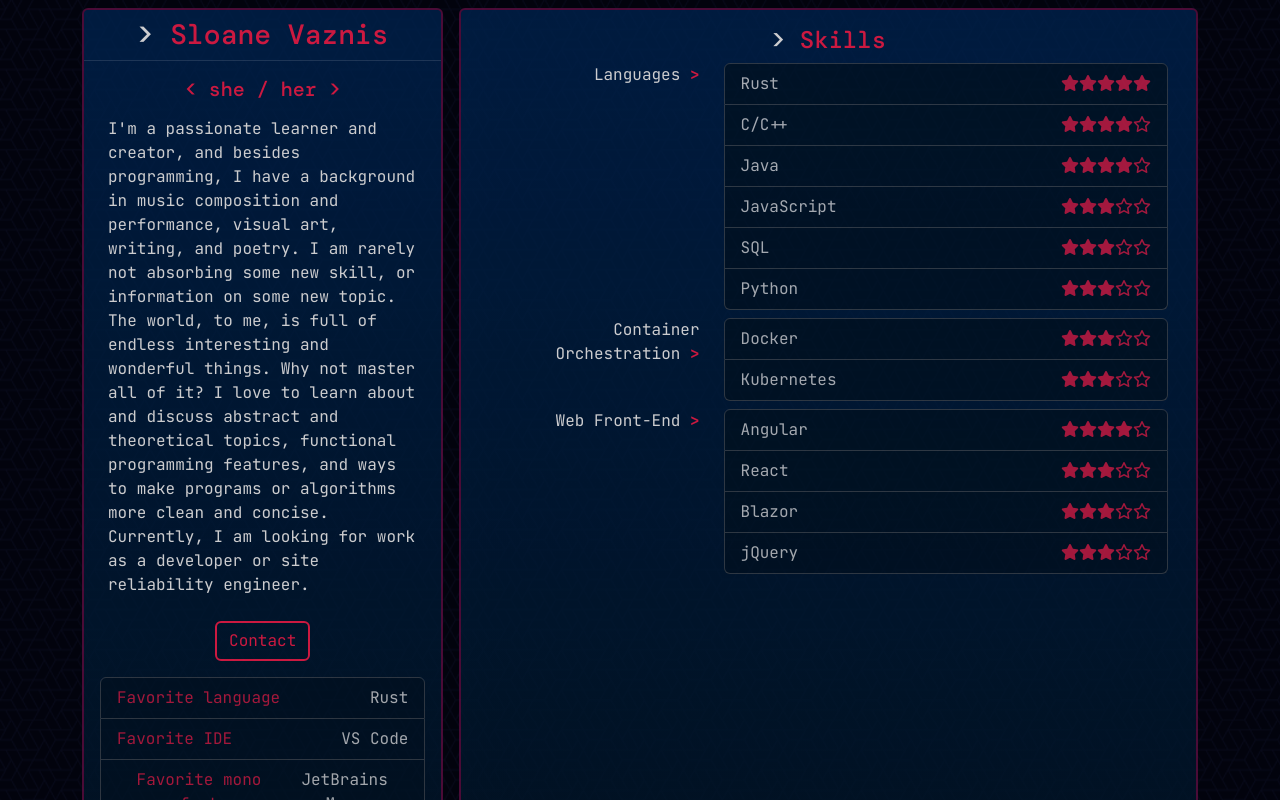
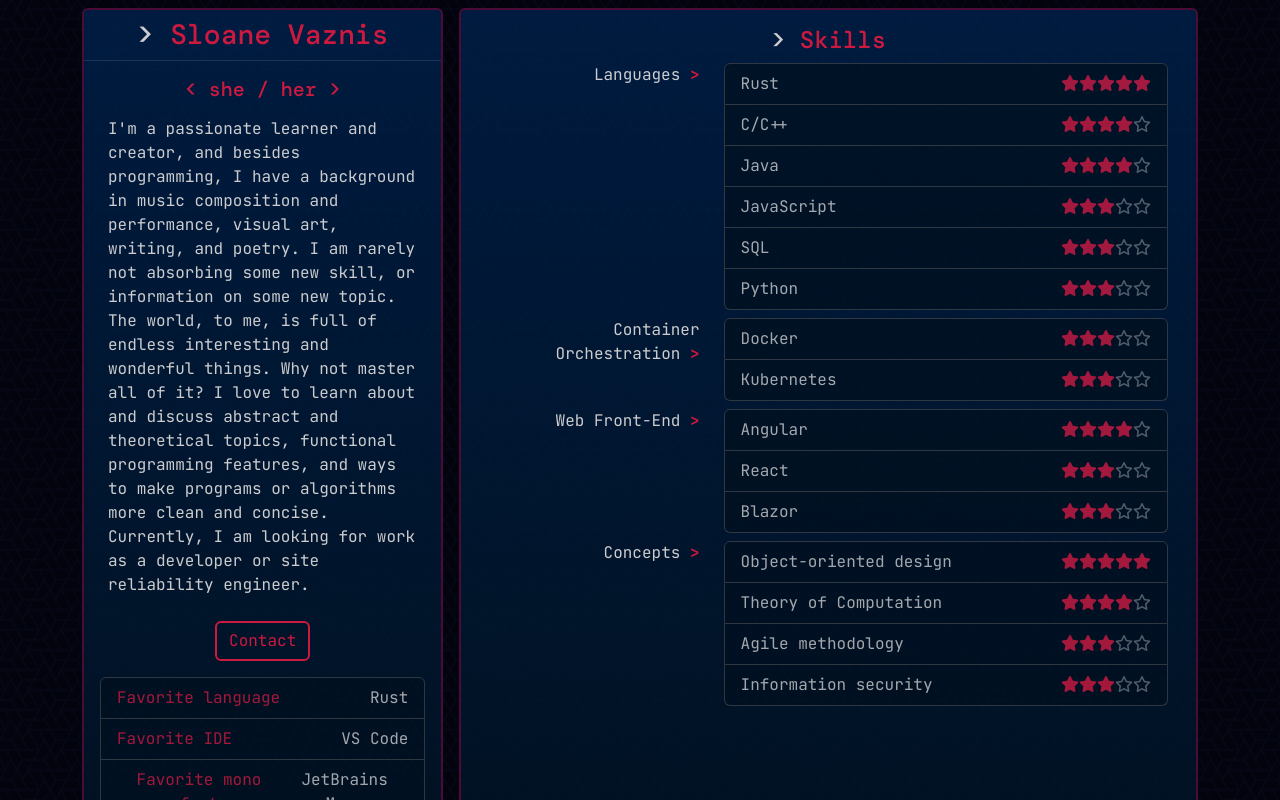
Before and after one commit to joculatrix/web_resume, an Angular app: page / in a window 1280 px wide. Built offline with nearby package versions, Linux system fonts and the light colour scheme; a web font is replaced by a local one.

Commit message:
Update skills.
This commit edits the skills list, and makes filled and unfilled stars
different colors for readability.

```diff
--- a/src/app/data/skills.ts
+++ b/src/app/data/skills.ts
@@ -33,7 +33,14 @@ export const skills: ReadonlyArray<SkillCategory> = [
             { name: 'Angular', level: 4 },
             { name: 'React', level: 3 },
             { name: 'Blazor', level: 3 },
-            { name: 'jQuery', level: 3 },
         ]
-    }
+    },{
+		name: 'Concepts',
+		skills: [
+			{ name: 'Object-oriented design', level: 5 },
+			{ name: 'Theory of Computation', level: 4 },
+			{ name: 'Agile methodology', level: 3 },
+			{ name: 'Information security', level: 3 },
+		]
+	}
 ]
--- a/src/app/templates/skills.component.html
+++ b/src/app/templates/skills.component.html
@@ -12,13 +12,13 @@
                             @for (skill of skillCategory.skills; track $index) {
                                 <a class="list-group-item list-group-item-action d-flex justify-content-between">
                                     {{ skill.name }}
-                                    <span class="text-accent">
+                                    <span>
                                         @for (i of [1,2,3,4,5]; track $index) {
                                             @if (i <= skill.level) {
-                                                <i class="fa-solid fa-star"></i>
+                                                <i class="fa-solid fa-star text-accent"></i>
                                             }
                                             @else {
-                                                <i class="fa-regular fa-star"></i>
+                                                <i class="fa-regular fa-star opacity-50"></i>
                                             }
                                         }
                                     </span>
```
